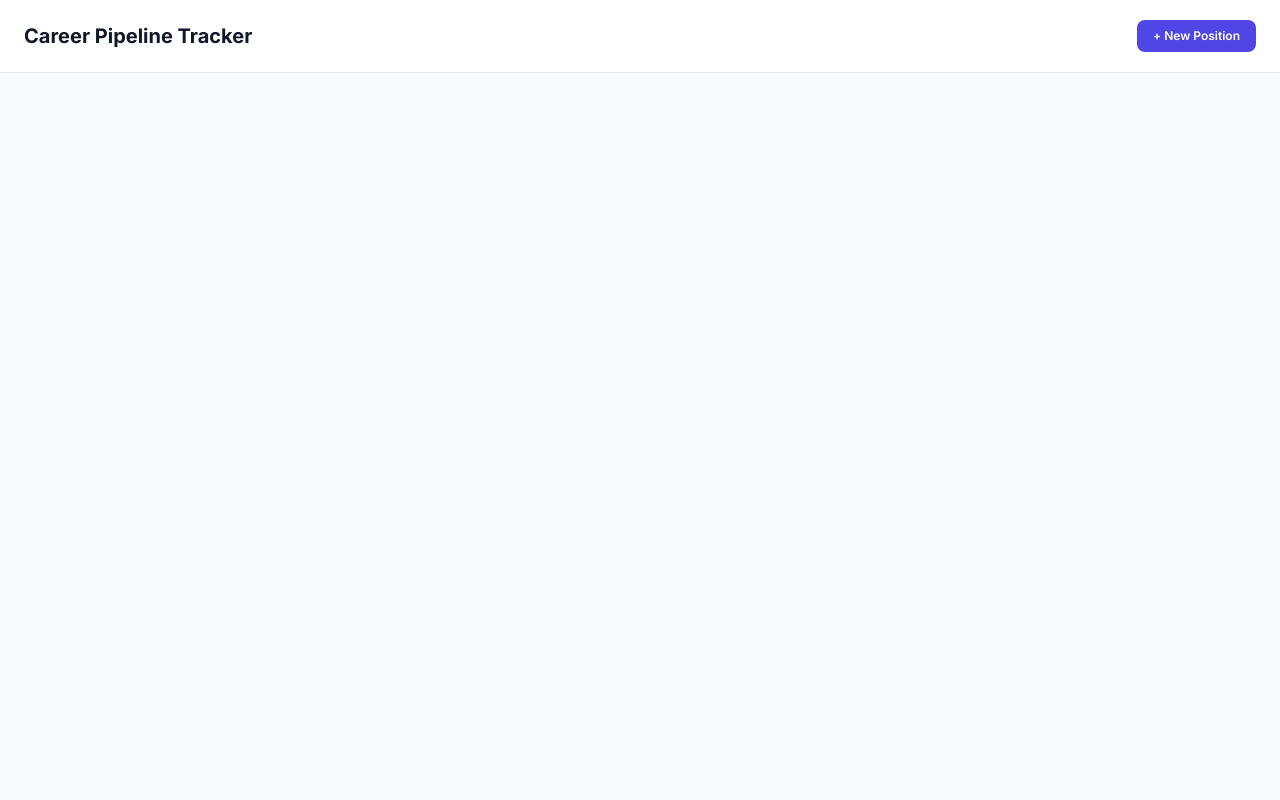
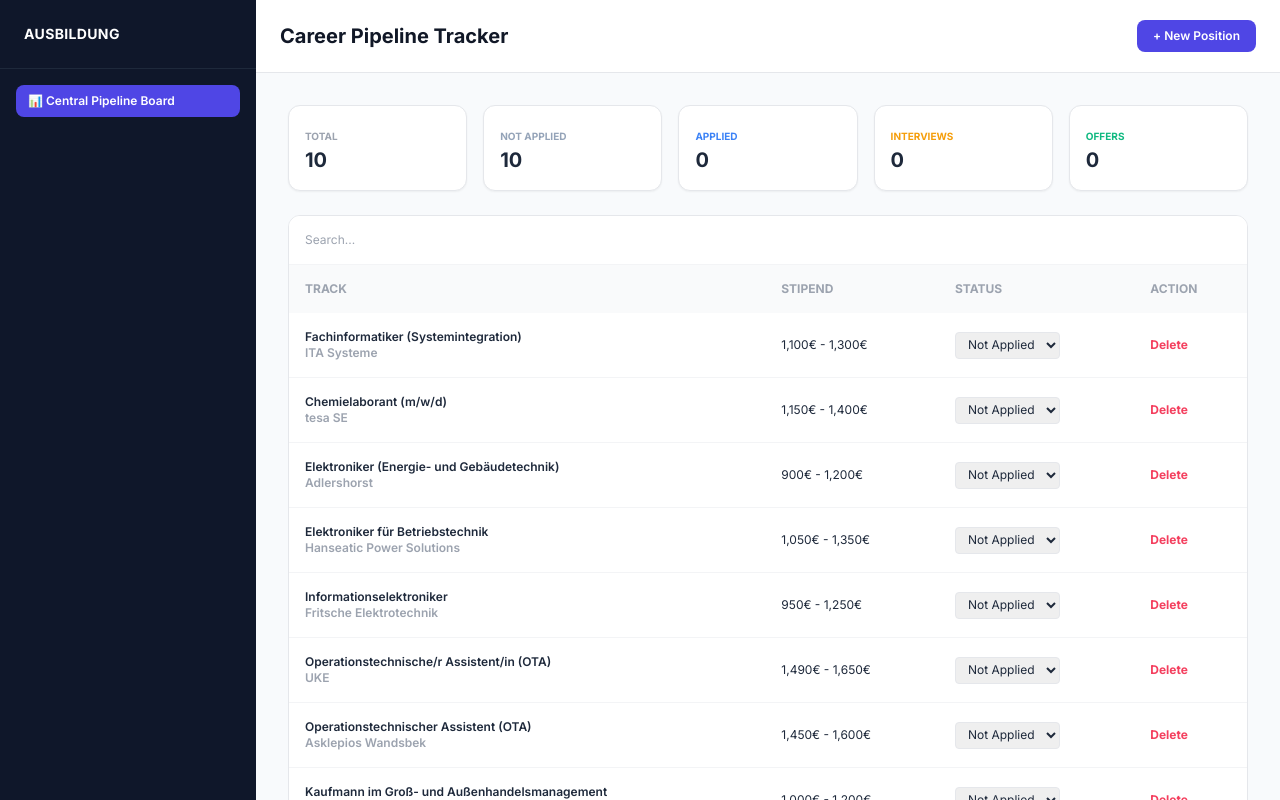
Before and after one commit to patrickgallway1-commits/ausbildung-tracker, a React (Vite) app: page / in a window 1280 px wide. Shown: the top 800 px of the page. Built offline with nearby package versions, Linux system fonts and the light colour scheme.

Commit message:
Update App.jsx

```diff
--- a/src/App.jsx
+++ b/src/App.jsx
@@ -1,21 +1,33 @@
 import React, { useState, useEffect } from 'react';
 
-// Pre-loaded baseline rows
 const initialCsvData = [
   { id: 1, status: "not-applied", track: "Fachinformatiker (Systemintegration)", company: "ITA Systeme", email: "bewerbung@ita-systeme.de", address: "Oststr. 83, 22844 Norderstedt", deadline: "Ongoing (2027)", gehalt: "1,100€ - 1,300€", earnings: "2,800€ -> 6,000€+" },
-  { id: 2, status: "not-applied", track: "Chemielaborant (m/w/d)", company: "tesa SE", email: "recruiting@tesa.com", address: "tesa SE, Norderstedt", deadline: "31.07.2026", gehalt: "1,150€ - 1,400€", earnings: "3,000€ -> 5,500€+" }
+  { id: 2, status: "not-applied", track: "Chemielaborant (m/w/d)", company: "tesa SE", email: "recruiting@tesa.com", address: "tesa SE, Norderstedt", deadline: "31.07.2026", gehalt: "1,150€ - 1,400€", earnings: "3,000€ -> 5,500€+" },
+  { id: 3, status: "not-applied", track: "Elektroniker (Energie- und Gebäudetechnik)", company: "Adlershorst", email: "info@adlershorst.de", address: "Adlershorst, Norderstedt", deadline: "Ongoing", gehalt: "900€ - 1,200€", earnings: "2,600€ -> 4,800€+" },
+  { id: 4, status: "not-applied", track: "Elektroniker für Betriebstechnik", company: "Hanseatic Power Solutions", email: "m.grenz@hps-power.com", address: "Hanseatic Power Solutions, Norderstedt", deadline: "Ongoing", gehalt: "1,050€ - 1,350€", earnings: "2,800€ -> 5,500€+" },
+  { id: 5, status: "not-applied", track: "Informationselektroniker", company: "Fritsche Elektrotechnik", email: "mautsch@fritsche-elektro.de", address: "Fritsche Elektrotechnik, Norderstedt", deadline: "Ongoing", gehalt: "950€ - 1,250€", earnings: "2,700€ -> 5,000€+" },
+  { id: 6, status: "not-applied", track: "Operationstechnische/r Assistent/in (OTA)", company: "UKE", email: "bewerbung@uke.de", address: "UKE, Hamburg", deadline: "Ongoing (09/2026)", gehalt: "1,490€ - 1,650€", earnings: "3,200€ -> 5,000€+" },
+  { id: 7, status: "not-applied", track: "Operationstechnischer Assistent (OTA)", company: "Asklepios Wandsbek", email: "bewerbung.wandsbek@asklepios.com", address: "Asklepios Klinik Wandsbek, Hamburg", deadline: "Ongoing (2026)", gehalt: "1,450€ - 1,600€", earnings: "3,100€ -> 4,800€+" },
+  { id: 8, status: "not-applied", track: "Kaufmann im Groß- und Außenhandelsmanagement", company: "Spaeter Gruppe", email: "careers@spaeter.de", address: "Spaeter Gruppe, Norderstedt", deadline: "Ongoing", gehalt: "1,000€ - 1,200€", earnings: "2,500€ -> 5,000€+" },
+  { id: 9, status: "not-applied", track: "Kaufmann im Groß- und Außenhandel", company: "adp MERKUR GmbH", email: "bewerbung@merkur.de", address: "adp MERKUR GmbH, Norderstedt", deadline: "Ongoing", gehalt: "1,000€ - 1,200€", earnings: "2,500€ -> 5,000€+" },
+  { id: 10, status: "not-applied", track: "Verwaltungsfachangestellte/r", company: "Stadt Norderstedt", email: "bewerbung@norderstedt.de", address: "Stadt Norderstedt", deadline: "Ongoing", gehalt: "1,100€ - 1,250€", earnings: "2,800€ -> 4,500€+" }
 ];
 
 export default function App() {
   const [items, setItems] = useState(() => {
     const savedData = localStorage.getItem('ausbildung_dashboard_data');
-    return savedData ? JSON.parse(savedData) : initialCsvData;
+    if (savedData) {
+      try {
+        return JSON.parse(savedData);
+      } catch (e) {
+        return initialCsvData;
+      }
+    }
+    return initialCsvData;
   });
 
   const [searchTerm, setSearchTerm] = useState("");
   const [modalOpen, setModalOpen] = useState(false);
-
-  // Form hooks
   const [newTrack, setNewTrack] = useState("");
   const [newCompany, setNewCompany] = useState("");
   const [newGehalt, setNewGehalt] = useState("");
@@ -27,6 +39,12 @@ export default function App() {
   useEffect(() => {
     localStorage.setItem('ausbildung_dashboard_data', JSON.stringify(items));
   }, [items]);
+
+  const total = items.length;
+  const notApplied = items.filter(x => x.status === "not-applied").length;
+  const applied = items.filter(x => x.status === "applied").length;
+  const interviews = items.filter(x => x.status === "interview").length;
+  const offers = items.filter(x => x.status === "offer").length;
 
   const handleStatusChange = (id, nextStatus) => {
     setItems(items.map(item => item.id === id ? { ...item, status: nextStatus } : item));
@@ -40,7 +58,7 @@ export default function App() {
 
   const handleCreateEntry = (e) => {
     e.preventDefault();
-    if (!newTrack || !newCompany) return alert("Please fill out Position and Company!");
+    if (!newTrack || !newCompany) return alert("Please fill out both the Position Title and Company Name!");
 
     const entry = {
       id: Date.now(),
@@ -62,37 +80,62 @@ export default function App() {
 
   return (
     <div className="min-h-screen bg-slate-50 text-slate-800 font-sans antialiased flex flex-col md:flex-row">
+      <aside className="w-full md:w-64 bg-slate-900 text-slate-100 flex flex-col shrink-0">
+        <div className="p-6 border-b border-slate-800">
+          <h1 className="text-sm font-bold tracking-wide uppercase text-white">Ausbildung</h1>
+        </div>
+        <nav className="flex-1 p-4">
+          <div className="w-full px-3 py-2 bg-indigo-600 text-white rounded-lg text-xs font-semibold">📊 Central Pipeline Board</div>
+        </nav>
+      </aside>
+
       <main className="flex-1 min-w-0 flex flex-col">
         <header className="bg-white border-b border-gray-200 px-6 py-5 flex items-center justify-between">
           <h2 className="text-xl font-bold text-gray-900">Career Pipeline Tracker</h2>
-          <button
-            onClick={() => setModalOpen(true)}
-            className="bg-indigo-600 hover:bg-indigo-700 text-white font-semibold text-xs px-4 py-2 rounded-lg"
-          >
-            + New Position
-          </button>
+          <button onClick={() => setModalOpen(true)} className="bg-indigo-600 hover:bg-indigo-700 text-white font-semibold text-xs px-4 py-2 rounded-lg">+ New Position</button>
         </header>
 
-        <div className="p-8">
-           {/* Table Body */}
-           <table className="w-full text-left border-collapse text-xs">
-            {/* ... (Add your table header and logic here) ... */}
-           </table>
+        <div className="p-8 space-y-6">
+          <div className="grid grid-cols-5 gap-4">
+            <div className="bg-white p-4 rounded-xl border border-gray-200 shadow-sm"><span className="text-[10px] uppercase font-bold text-gray-400">Total</span><div className="text-xl font-bold">{total}</div></div>
+            <div className="bg-white p-4 rounded-xl border border-gray-200 shadow-sm"><span className="text-[10px] uppercase font-bold text-slate-400">Not Applied</span><div className="text-xl font-bold">{notApplied}</div></div>
+            <div className="bg-white p-4 rounded-xl border border-gray-200 shadow-sm"><span className="text-[10px] uppercase font-bold text-blue-500">Applied</span><div className="text-xl font-bold">{applied}</div></div>
+            <div className="bg-white p-4 rounded-xl border border-gray-200 shadow-sm"><span className="text-[10px] uppercase font-bold text-amber-500">Interviews</span><div className="text-xl font-bold">{interviews}</div></div>
+            <div className="bg-white p-4 rounded-xl border border-gray-200 shadow-sm"><span className="text-[10px] uppercase font-bold text-emerald-500">Offers</span><div className="text-xl font-bold">{offers}</div></div>
+          </div>
+
+          <div className="bg-white border border-gray-200 rounded-xl overflow-hidden">
+            <input type="text" value={searchTerm} onChange={e => setSearchTerm(e.target.value)} placeholder="Search..." className="w-full p-4 border-b border-gray-100 text-xs focus:outline-none" />
+            <table className="w-full text-left text-xs">
+              <thead><tr className="bg-gray-50 uppercase text-gray-400 font-bold"><th className="p-4">Track</th><th className="p-4">Stipend</th><th className="p-4">Status</th><th className="p-4">Action</th></tr></thead>
+              <tbody className="divide-y divide-gray-100">
+                {items.filter(v => v.track.toLowerCase().includes(searchTerm.toLowerCase())).map(val => (
+                  <tr key={val.id}>
+                    <td className="p-4 font-semibold">{val.track}<div className="text-gray-400">{val.company}</div></td>
+                    <td className="p-4">{val.gehalt}</td>
+                    <td className="p-4">
+                      <select value={val.status} onChange={(e) => handleStatusChange(val.id, e.target.value)} className="border rounded px-2 py-1">
+                        <option value="not-applied">Not Applied</option><option value="applied">Applied</option><option value="interview">Interview</option><option value="offer">Offer</option><option value="rejected">Rejected</option>
+                      </select>
+                    </td>
+                    <td className="p-4"><button onClick={() => handleRecordDelete(val.id)} className="text-rose-500 font-bold">Delete</button></td>
+                  </tr>
+                ))}
+              </tbody>
+            </table>
+          </div>
         </div>
       </main>
 
-      {/* Modal - Ensure this is rendered at the root level */}
       {modalOpen && (
-        <div className="fixed inset-0 bg-slate-950/40 flex items-center justify-center p-4 z-[9999]">
-          <div className="bg-white rounded-xl max-w-sm w-full p-6 shadow-xl">
-            <h4 className="font-bold mb-4">Create New Record</h4>
-            <form onSubmit={handleCreateEntry} className="space-y-3">
-              <input type="text" value={newTrack} onChange={e => setNewTrack(e.target.value)} placeholder="Position Name" className="w-full px-2 py-1 border rounded" required />
-              <input type="text" value={newCompany} onChange={e => setNewCompany(e.target.value)} placeholder="Company Name" className="w-full px-2 py-1 border rounded" required />
-              <button type="submit" className="bg-indigo-600 text-white px-4 py-2 rounded w-full">Save Position</button>
-              <button type="button" onClick={() => setModalOpen(false)} className="text-gray-500 text-xs w-full">Cancel</button>
-            </form>
-          </div>
+        <div className="fixed inset-0 bg-black/50 flex items-center justify-center p-4 z-50">
+          <form onSubmit={handleCreateEntry} className="bg-white p-6 rounded-xl w-full max-w-sm space-y-3">
+            <h4 className="font-bold">Add Position</h4>
+            <input type="text" placeholder="Position Name" onChange={e => setNewTrack(e.target.value)} className="w-full p-2 border rounded" required />
+            <input type="text" placeholder="Company Name" onChange={e => setNewCompany(e.target.value)} className="w-full p-2 border rounded" required />
+            <button type="submit" className="w-full bg-indigo-600 text-white p-2 rounded">Save</button>
+            <button type="button" onClick={() => setModalOpen(false)} className="w-full text-gray-400 text-xs">Cancel</button>
+          </form>
         </div>
       )}
     </div>
```
